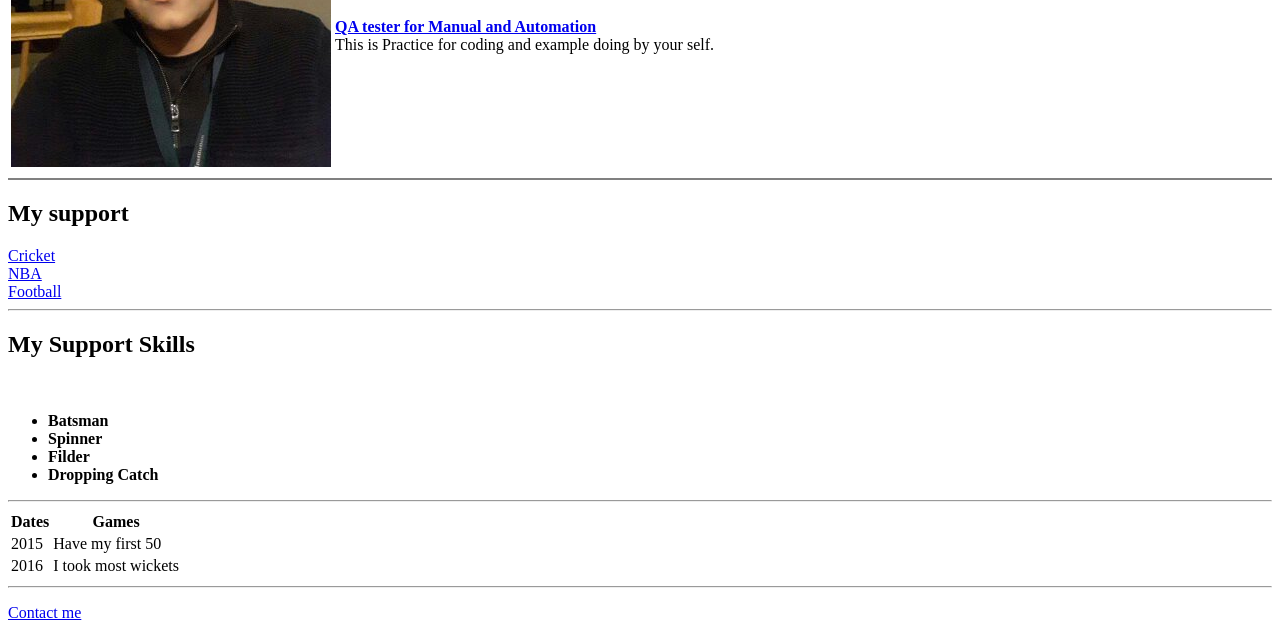
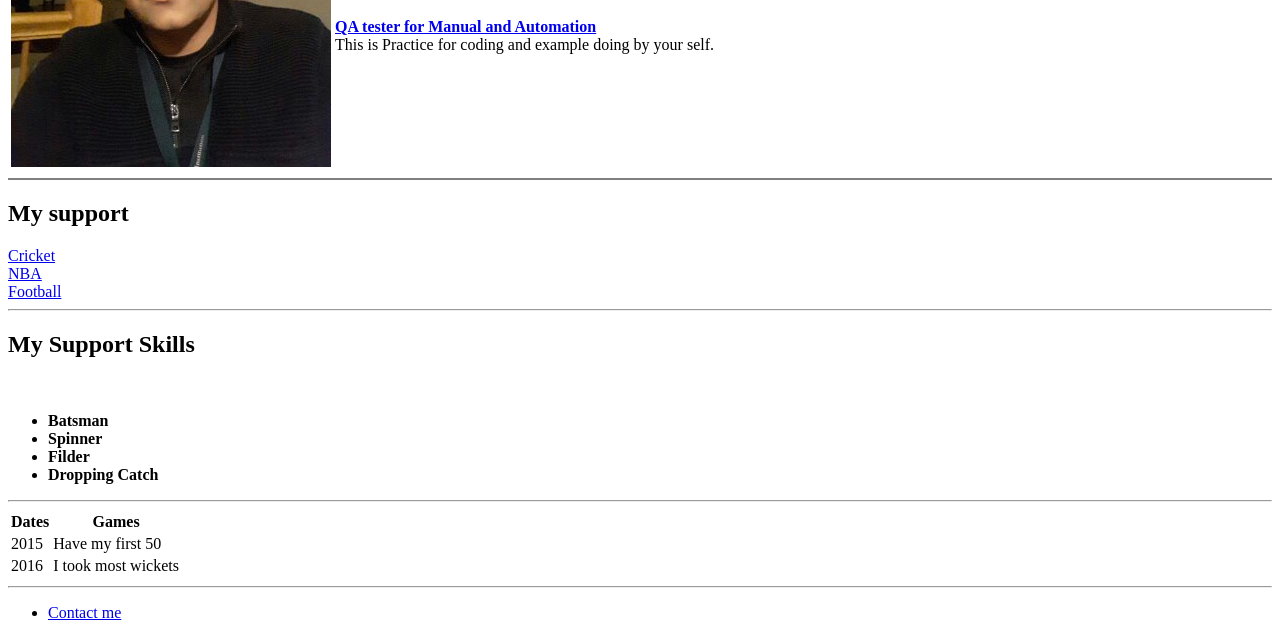
Before and after one commit to Waqasbahi/Fahadjani, a plain HTML site: page index.html in a window 1280 px wide. Shown: the part 164-802 px from the top of the page. Drawn offline with Linux system fonts and the light colour scheme.

Commit message:
Update index.html

```diff
--- a/index.html
+++ b/index.html
@@ -58,8 +58,9 @@
     </tr>
   </table>
   <hr>
-  <p><a href="contact.html"> Contact me</a></p>
-
+  <ul>
+    <li> <p><a href="contact.html"> Contact me</a></p> </li>
+  </ul>
 
 </body>
 
```
